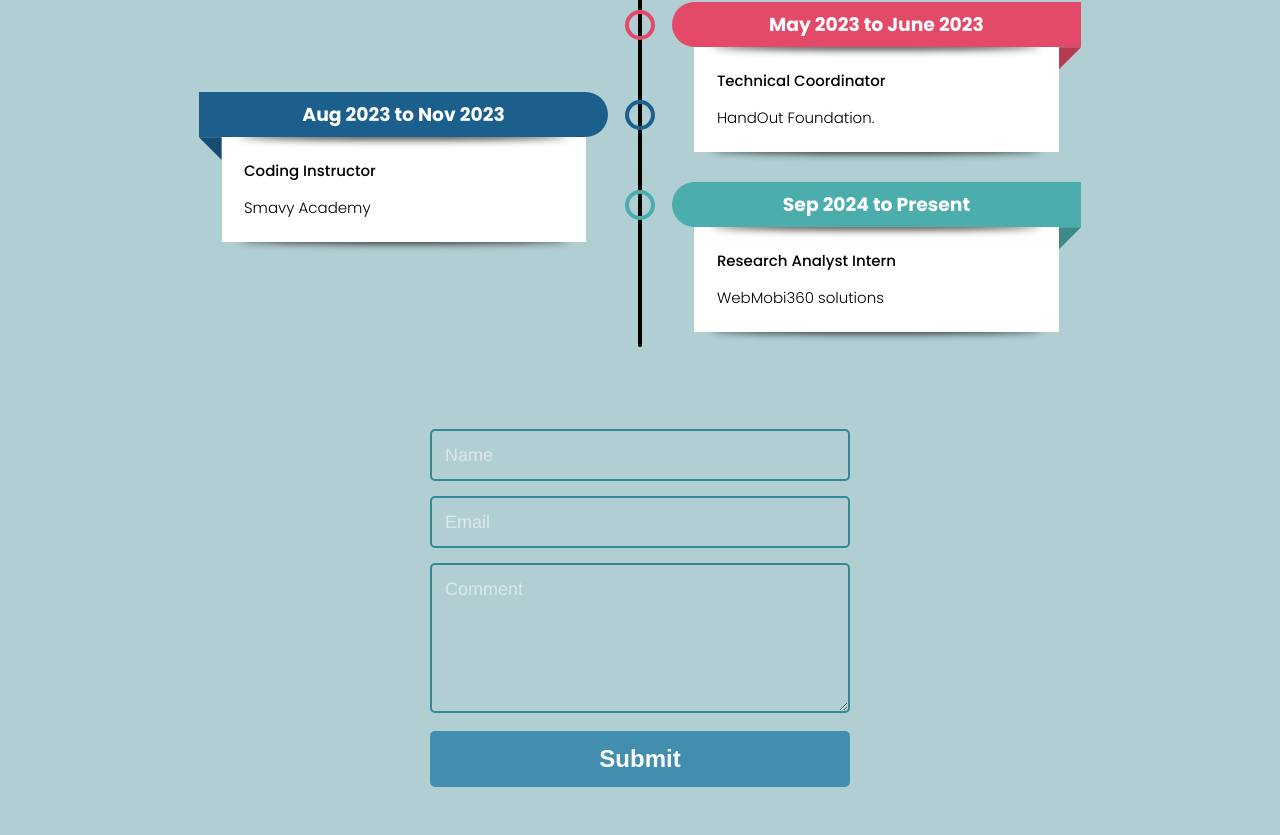
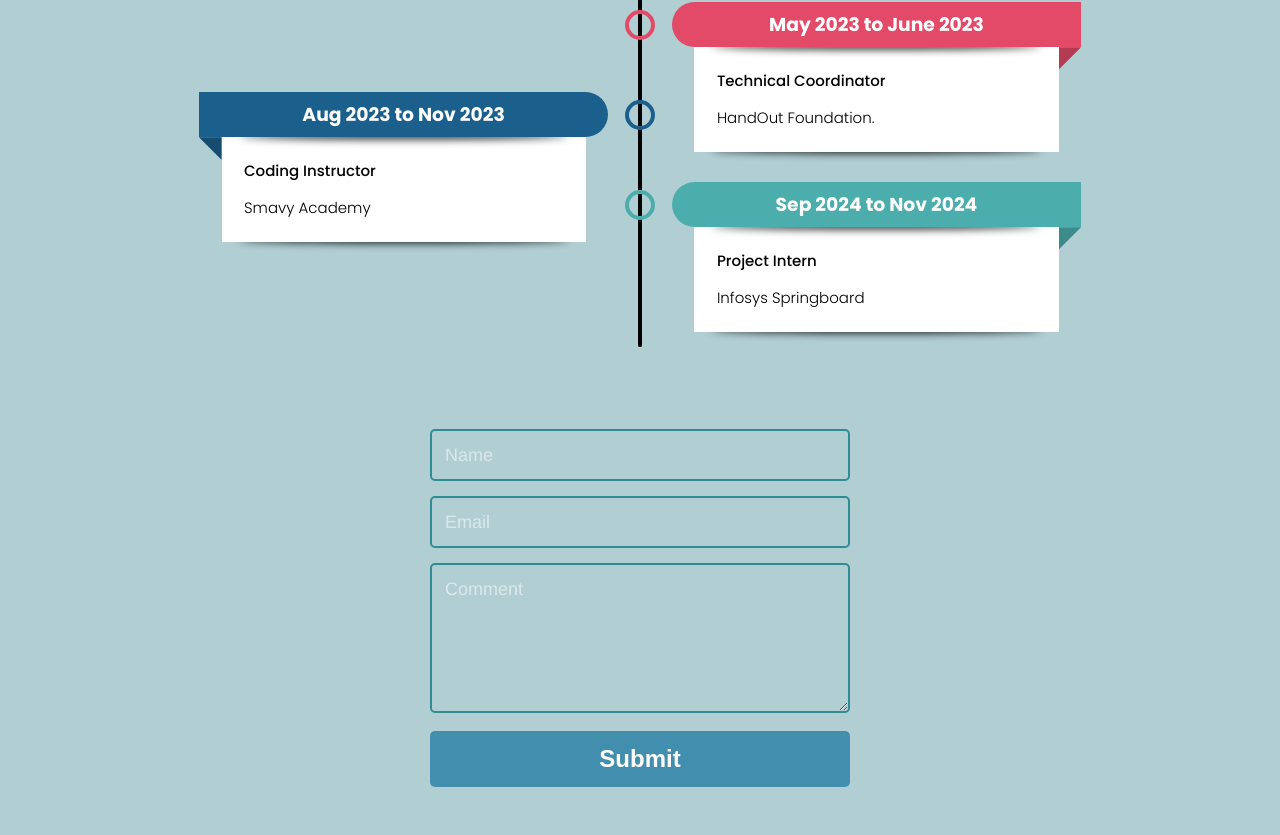
Before and after one commit to DynaJoshy/portfolio, a plain HTML site: page index.html in a window 1280 px wide. Shown: the part 3669-4504 px from the top of the page. Drawn offline with nearby package versions, Linux system fonts and the light colour scheme.

Commit message:
Update index.html

```diff
--- a/index.html
+++ b/index.html
@@ -47,7 +47,7 @@
         <nav id="nav">
             <div class="header">
                 <div class="logo">
-                  <a href="https://drive.google.com/file/d/1N8t1yOx_dnJwRKQ_AQ7Dfd2nOdByudTv/view?usp=sharing" class="btn_colors" target="_blank">Download my resume</a>
+                  <a href="https://drive.google.com/file/d/18eMDZVXm0B7YQqKdWSq3AyFwYvIweScP/view?usp=drive_link" class="btn_colors" target="_blank">Download my resume</a>
                 </div>
                 <ul class="nav-links">
                     <li><a href="#about">About</a>
@@ -62,7 +62,7 @@
         <nav id="hamburger-nav">
             <div class="header">
 
-              <a href="https://drive.google.com/file/d/1N8t1yOx_dnJwRKQ_AQ7Dfd2nOdByudTv/view?usp=sharing"> <button class="btn_colors" > Download my resume</button></a>
+              <a href="https://drive.google.com/file/d/18eMDZVXm0B7YQqKdWSq3AyFwYvIweScP/view?usp=drive_link"> <button class="btn_colors" > Download my resume</button></a>
                 <div class="hamburger-menu">
                     <div class="hamburger-icon" onclick="toggleMenu()">
                         <span></span>
@@ -307,9 +307,9 @@
                 <div class="descr">Smavy Academy</div>
 
             <li style="--accent-color:#4CADAD">
-                <div class="date">Sep 2024 to Present</div>
-                <div class="title">Research Analyst Intern</div>
-                <div class="descr">WebMobi360 solutions</div>
+                <div class="date">Sep 2024 to Nov 2024</div>
+                <div class="title">Project Intern</div>
+                <div class="descr">Infosys Springboard</div>
 
         </ul>
 
```
